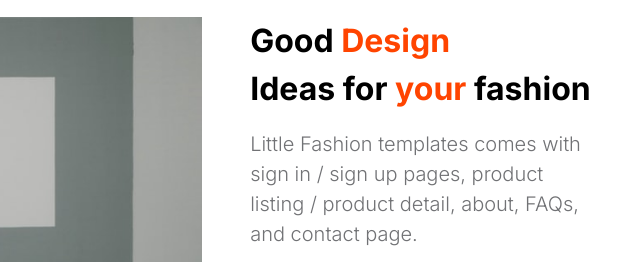
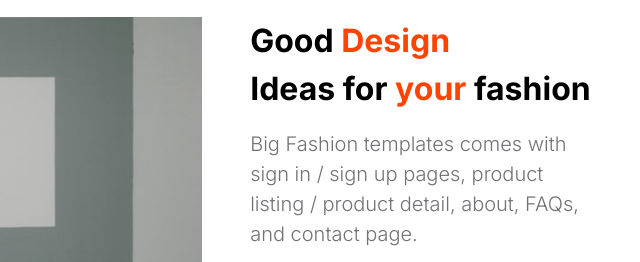
Before and after one commit to ms0695580/html_new, a plain HTML site: page index.html in a window 1280 px wide. Shown: the part 1100-1362 px from the top of the page, 600-1240 px from the left. Drawn offline with Linux system fonts and the light colour scheme.

Commit message:
Update index.html

```diff
--- a/index.html
+++ b/index.html
@@ -183,7 +183,7 @@ https://www.tooplate.com/view/2127-little-fashion
                                             <div class="d-flex flex-column h-100 ms-lg-4 mt-lg-0 mt-5">
                                                 <h4 class="mb-3">Good <span>Design</span> <br>Ideas for <span>your</span> fashion</h4>
 
-                                                <p>Little Fashion templates comes with <a href="sign-in.html">sign in</a> / <a href="sign-up.html">sign up</a> pages, product listing / product detail, about, FAQs, and contact page.</p>
+                                                <p>Big Fashion templates comes with <a href="sign-in.html">sign in</a> / <a href="sign-up.html">sign up</a> pages, product listing / product detail, about, FAQs, and contact page.</p>
 
                                                 <p>Since this HTML template is based on Boostrap 5 CSS library, you can feel free to add more components as you need.</p>
 
```
